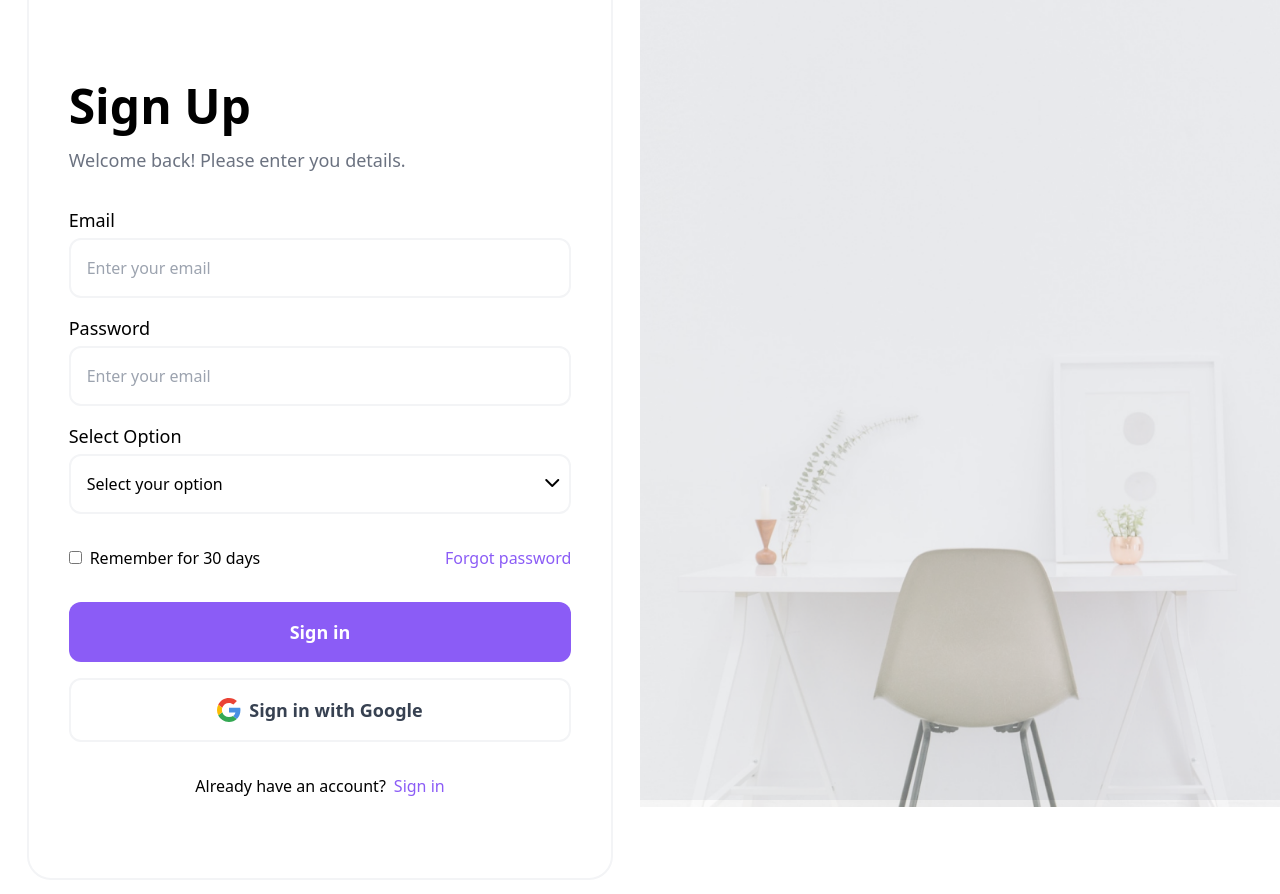
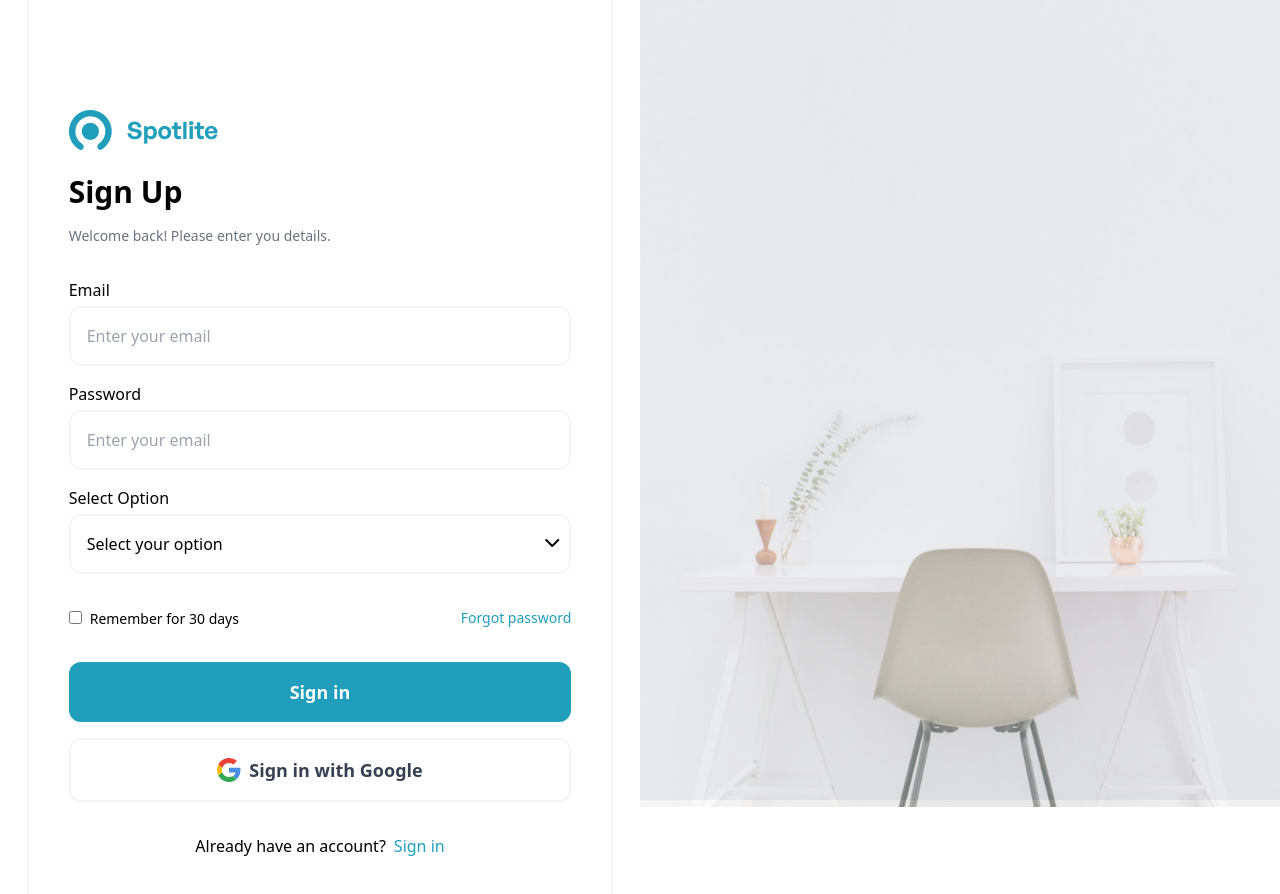
Before and after one commit to iam-ogomide/spotlight-admin, a React (Vite) app: page /register in a window 1280 px wide. Shown: the top 894 px of the page. Built offline with nearby package versions, Linux system fonts and the light colour scheme.

Commit message:
intro-route

```diff
--- a/src/App.jsx
+++ b/src/App.jsx
@@ -12,7 +12,7 @@ import Register from "./routes/dashboard/Register"
 function App() {
   const router = createBrowserRouter([
     {
-      path:"/login",
+      path: "/",
       element: <Login />
     },
     {
@@ -20,7 +20,7 @@ function App() {
       element: <Register />
     },
     {
-      path: "/",
+      path: "/dashboard",
       element: <Layout />,
       children: [
         {
--- a/src/routes/dashboard/Login.jsx
+++ b/src/routes/dashboard/Login.jsx
@@ -1,5 +1,6 @@
 import React from 'react'
 import image from "../../assets/chsx.png";
+import logo from "../../assets/spotlight-logo.png"
 import { Link } from 'react-router-dom';
 
 const Login = () => {
@@ -7,11 +8,12 @@ const Login = () => {
     <div className="flex w-full h-screen">
     <div className="w-full flex items-center justify-center lg:w-1/2">
     <div className=' w-11/12 max-w-[700px] px-10 py-20 rounded-3xl bg-white border-2 border-gray-100'>
-          <h1 className='text-5xl font-semibold mt-32'>Welcome Back</h1>
-          <p className='font-medium text-lg text-gray-500 mt-4'>Welcome back! Please enter you details.</p>
+        <img src={logo} alt="" className='mt-32'/>
+          <h1 className='text-3xl font-semibold mt-6'>Welcome Back</h1>
+          <p className='font-medium text-sm text-gray-500 mt-4'>Welcome back! Please enter you details.</p>
           <div className='mt-8'>
               <div className='flex flex-col'>
-                  <label className='text-lg font-medium'>Email</label>
+                  <label className='text-md font-medium'>Email</label>
                   <input
 
 
@@ -19,7 +21,7 @@ const Login = () => {
                       placeholder="Enter your email"/>
               </div>
               <div className='flex flex-col mt-4'>
-                  <label className='text-lg font-medium'>Password</label>
+                  <label className='text-md font-medium'>Password</label>
                   <input
 
 
@@ -31,12 +33,12 @@ const Login = () => {
               <div className='mt-8 flex justify-between items-center'>
                   <div>
                       <input  type="checkbox" id='remember'/>
-                      <label className='ml-2 font-medium text-base' for="remember">Remember for 30 days</label>
+                      <label className='ml-2 font-medium text-sm' for="remember">Remember for 30 days</label>
                   </div>
-                  <button className='font-medium text-base text-violet-500'>Forgot password</button>
+                  <button className='font-medium text-sm text-[#219EBC]'>Forgot password</button>
               </div>
               <div className='mt-8 flex flex-col gap-y-4'>
-              <Link to="/"  className='active:scale-[.98] active:duration-75 transition-all hover:scale-[1.01]  ease-in-out transform py-4 bg-[#219EBC] rounded-xl text-white font-bold text-lg items-center text-center'>
+              <Link to="/dashboard"  className='active:scale-[.98] active:duration-75 transition-all hover:scale-[1.01]  ease-in-out transform py-4 bg-[#219EBC] rounded-xl text-white font-bold text-lg items-center text-center'>
               Sign in
               </Link>
 
@@ -53,9 +55,7 @@ const Login = () => {
               </div>
               <div className='mt-8 flex justify-center items-center'>
                   <p className='font-medium text-base'>Don't have an account?</p>
-                  <button
-
-                      className='ml-2 font-medium text-base text-violet-500'>Sign up</button>
+                 <Link to="/register" className="ml-2 text-base font-medium text-[#219EBC]">Sign Up</Link>
               </div>
           </div>
       </div>
--- a/src/routes/dashboard/Register.jsx
+++ b/src/routes/dashboard/Register.jsx
@@ -1,29 +1,34 @@
 import React from "react";
 import image from "../../assets/chsx.png";
+import { Link } from 'react-router-dom';
+import logo from "../../assets/spotlight-logo.png"
+
+
 const Register = () => {
     return (
         <div className="flex h-screen w-full">
             <div className="flex w-full items-center justify-center lg:w-1/2">
                 <div className="w-11/12 max-w-[700px] rounded-3xl border-2 border-gray-100 bg-white px-10 py-20 mt-10">
-                    <h1 className="text-5xl font-semibold mt-10">Sign Up</h1>
-                    <p className="mt-4 text-lg font-medium text-gray-500">Welcome back! Please enter you details.</p>
+                    <img src={logo} alt="" className='mt-32'/>
+                    <h1 className="text-3xl font-semibold mt-6">Sign Up</h1>
+                    <p className="mt-4 text-sm font-medium text-gray-500">Welcome back! Please enter you details.</p>
                     <div className="mt-8">
                         <div className="flex flex-col">
-                            <label className="text-lg font-medium">Email</label>
+                            <label className="text-md font-medium">Email</label>
                             <input
                                 className="mt-1 w-full rounded-xl border-2 border-gray-100 bg-transparent p-4"
                                 placeholder="Enter your email"
                             />
                         </div>
                         <div className="mt-4 flex flex-col">
-                            <label className="text-lg font-medium">Password</label>
+                            <label className="text-md font-medium">Password</label>
                             <input
                                 className="mt-1 w-full rounded-xl border-2 border-gray-100 bg-transparent p-4"
                                 placeholder="Enter your email"
                             />
                         </div>
                         <div className="relative mt-4 flex flex-col">
-                            <label className="text-lg font-medium">Select Option</label>
+                            <label className="text-md font-medium">Select Option</label>
                             <div className="relative">
                                 <select className="mt-1 w-full appearance-none rounded-xl border-2 border-gray-100 bg-transparent p-4 pr-10">
                                     <option
@@ -49,18 +54,18 @@ const Register = () => {
                                     id="remember"
                                 />
                                 <label
-                                    className="ml-2 text-base font-medium"
+                                    className="ml-2 text-sm font-medium"
                                     for="remember"
                                 >
                                     Remember for 30 days
                                 </label>
                             </div>
-                            <button className="text-base font-medium text-violet-500">Forgot password</button>
+                            <button className="text-sm font-medium text-[#219EBC]">Forgot password</button>
                         </div>
                         <div className="mt-8 flex flex-col gap-y-4">
-                            <button className="transform rounded-xl bg-violet-500 py-4 text-lg font-bold text-white transition-all ease-in-out hover:scale-[1.01] active:scale-[.98] active:duration-75">
-                                Sign in
-                            </button>
+                        <Link to="/dashboard"  className='active:scale-[.98] active:duration-75 transition-all hover:scale-[1.01]  ease-in-out transform py-4 bg-[#219EBC] rounded-xl text-white font-bold text-lg items-center text-center'>
+              Sign in
+              </Link>
                             <button className="flex transform items-center justify-center gap-2 rounded-xl border-2 border-gray-100 py-4 text-lg font-semibold text-gray-700 transition-all ease-in-out hover:scale-[1.01] active:scale-[.98] active:duration-75">
                                 <svg
                                     width="24"
@@ -91,7 +96,7 @@ const Register = () => {
                         </div>
                         <div className="mt-8 flex items-center justify-center">
                             <p className="text-base font-medium">Already have an account?</p>
-                            <button className="ml-2 text-base font-medium text-violet-500">Sign in</button>
+                            <Link to="/" className="ml-2 text-base font-medium text-[#219EBC]">Sign in</Link>
                         </div>
                     </div>
                 </div>
```
Also changed, not shown: src/assets/spotlight-logo.png (added).
